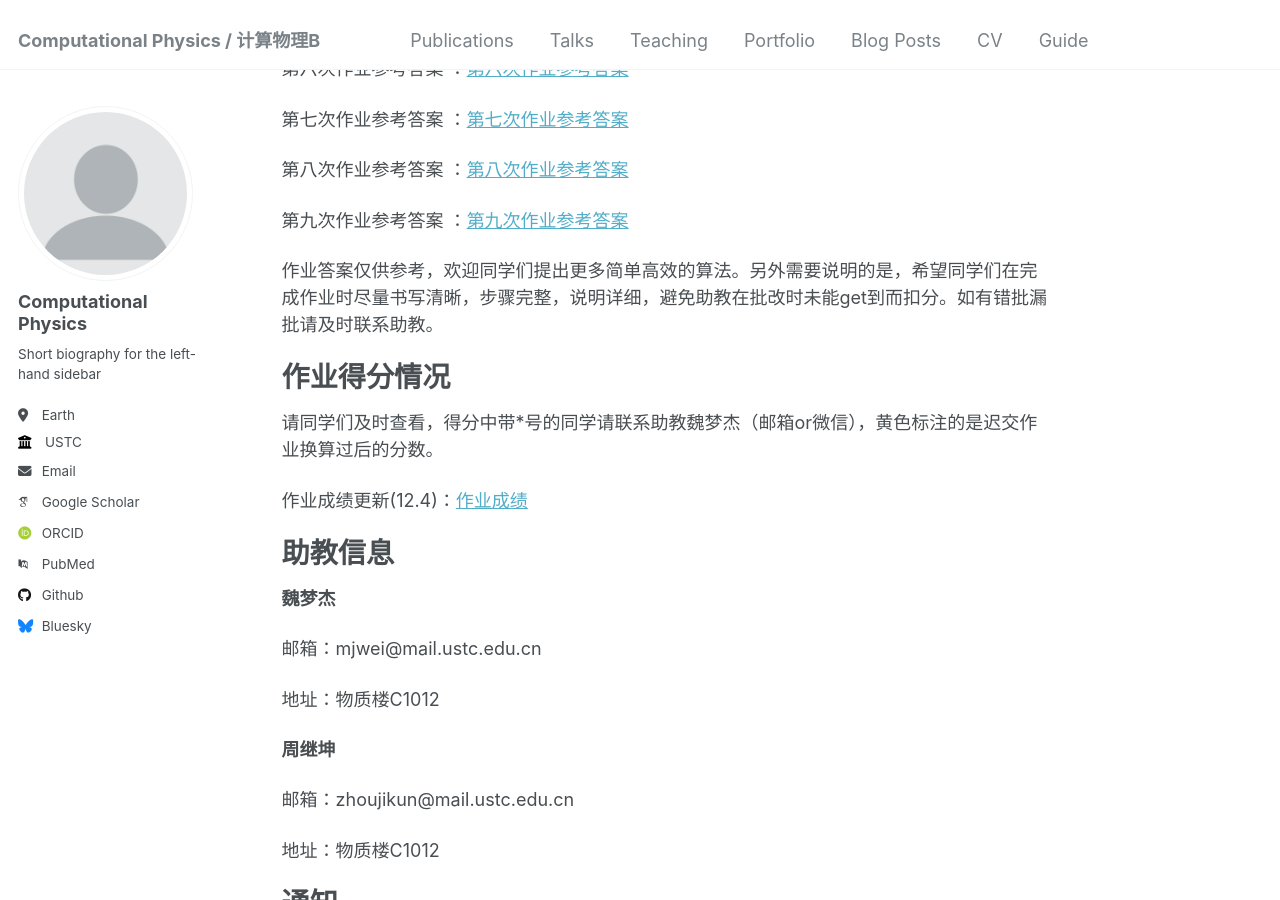
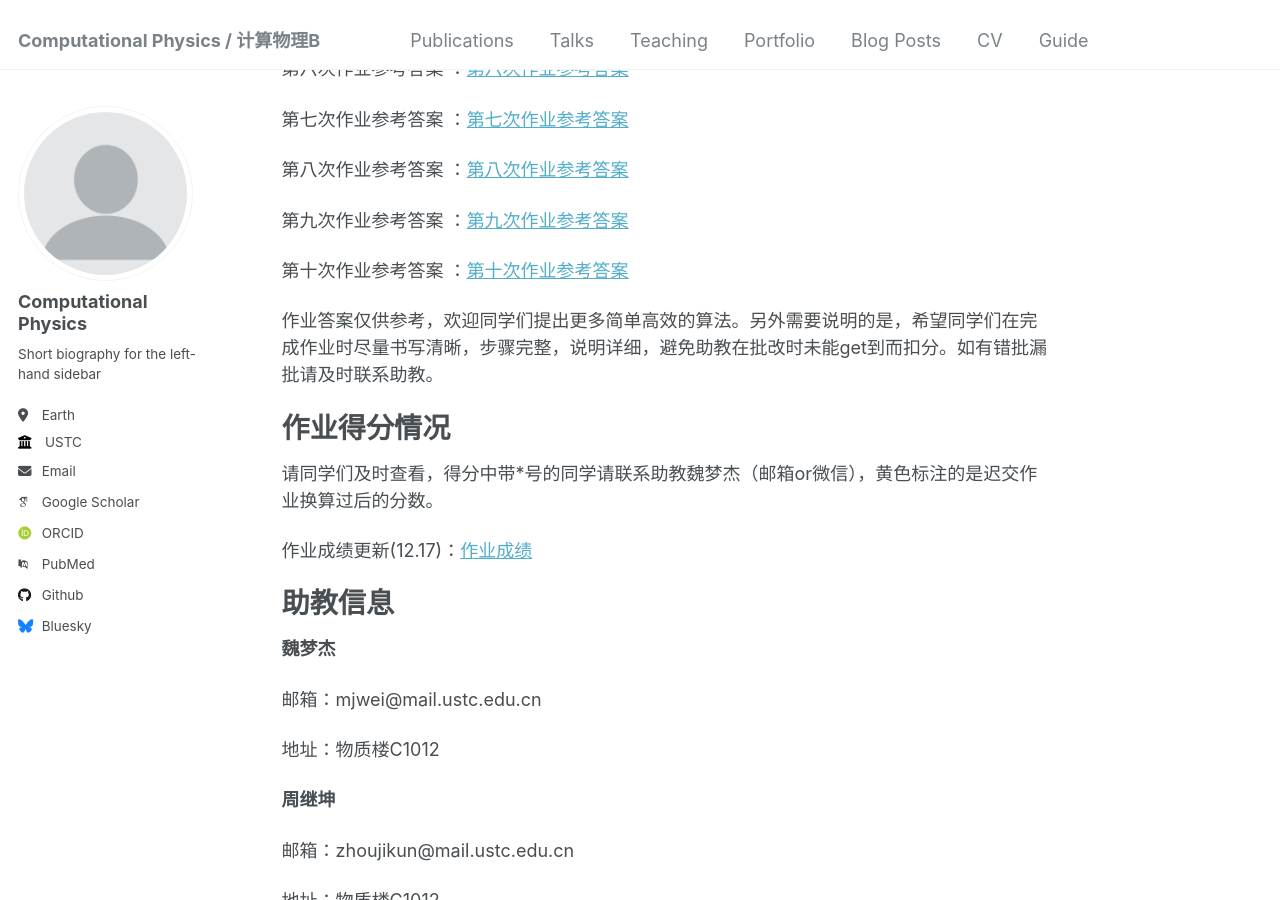
Before and after one commit to ZhouJikunn/ZhouJikunn.github.io, a Jekyll site: the page built from _pages/about.md, in a window 1280 px wide and 900 px high, scrolled down 1660 px. Built offline with Jekyll 4.4.1, drawn with Linux system fonts in a browser that asks for light colours; some web fonts are replaced.

Commit message:
Update about.md

```diff
--- a/_pages/about.md
+++ b/_pages/about.md
@@ -75,13 +75,15 @@ redirect_from:
 
 第九次作业参考答案 ：[第九次作业参考答案](http://zhoujikunn.github.io/files/第九次作业参考答案.pdf)
 
+第十次作业参考答案 ：[第十次作业参考答案](http://zhoujikunn.github.io/files/第十次作业参考答案.pdf)
+
 作业答案仅供参考，欢迎同学们提出更多简单高效的算法。另外需要说明的是，希望同学们在完成作业时尽量书写清晰，步骤完整，说明详细，避免助教在批改时未能get到而扣分。如有错批漏批请及时联系助教。
 
 作业得分情况
 ======
 请同学们及时查看，得分中带*号的同学请联系助教魏梦杰（邮箱or微信），黄色标注的是迟交作业换算过后的分数。
 
-作业成绩更新(12.4)：[作业成绩](http://zhoujikunn.github.io/files/作业成绩.pdf)
+作业成绩更新(12.17)：[作业成绩](http://zhoujikunn.github.io/files/作业成绩12_17.pdf)
 
 助教信息
 ======
```
